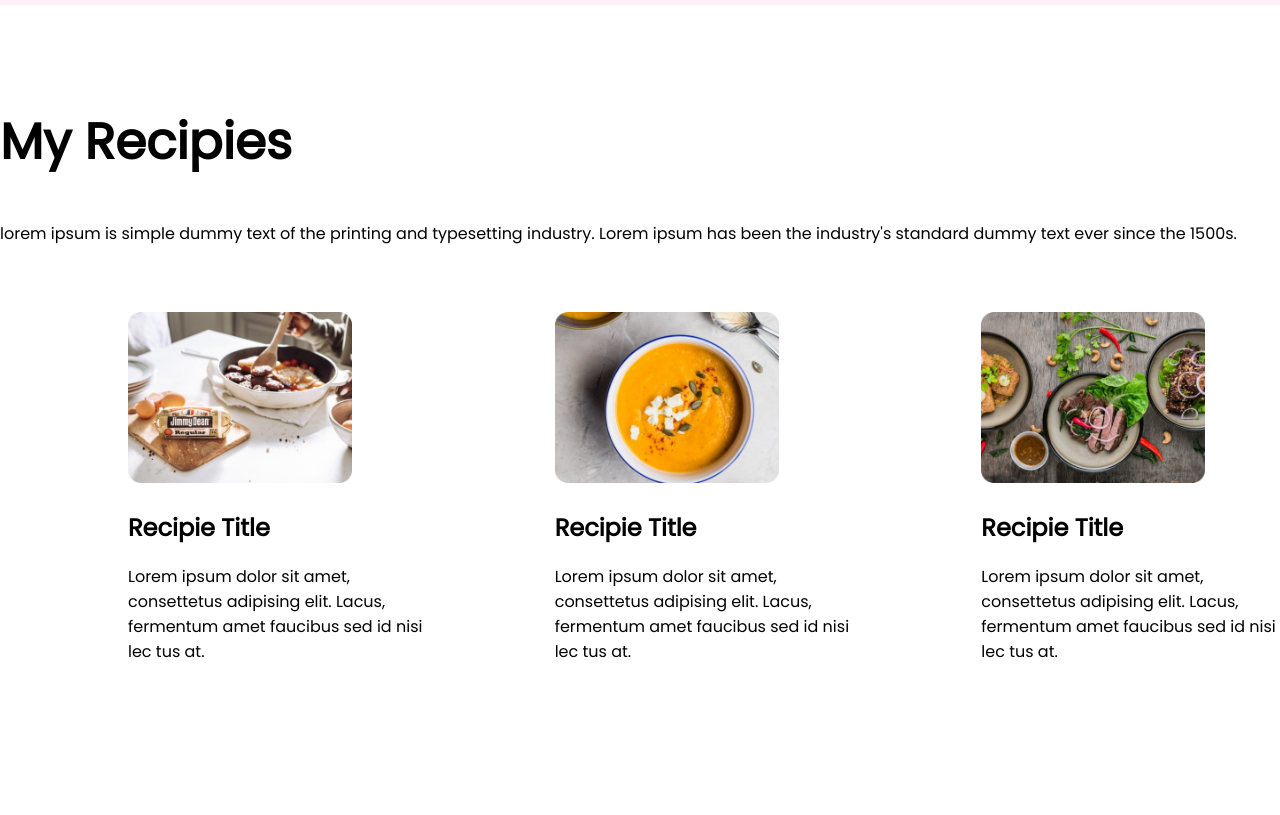
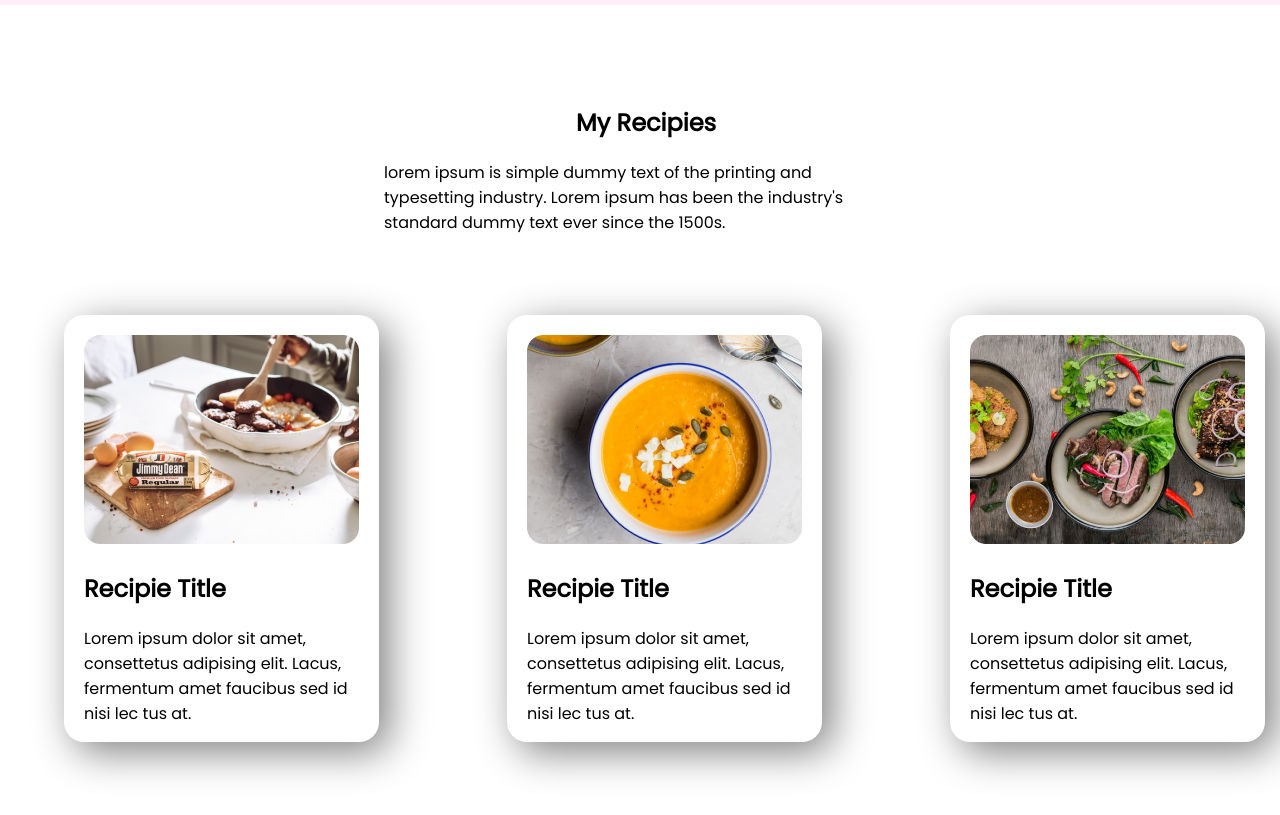
Before and after one commit to Faysal-haque/healthy-food, a plain HTML site: page index.html in a window 1280 px wide. Shown: the part 1260-2075 px from the top of the page. Before the commit the page ends 2040 px from the top, so only its background shows below. Drawn offline with Linux system fonts and the light colour scheme.

Commit message:
some added

```diff
--- a/index.html
+++ b/index.html
@@ -19,8 +19,8 @@
             <p>We need to eat nutritious food to keep our health healthy in daily life.if you want to keep your health
                 healthy
                 but you don't know anything about it, you can join us by clicking on this link below.. </p>
-            <a class="link-button"
-                href="https://www.betterhealth.vic.gov.au/health/healthyliving/healthy-eating-tips">cheak here</a>
+            <a class="link-button" href="www.betterhealth.vic.gov.au/health/healthyliving/healthy-eating-tips">cheak
+                here</a>
         </div>
         <div class="half-width">
             <img src="images/Group 8425.png" alt="">
@@ -41,28 +41,32 @@
         </div>
     </section>
     <section>
-        <h1>My Recipies</h1>
-        <p>lorem ipsum is simple dummy text of the printing and typesetting industry. Lorem ipsum has been the
+        <h2 id="code-left">My Recipies</h1>
+            <p id="p-left">lorem ipsum is simple dummy text of the printing and typesetting industry. Lorem ipsum has
+                been the
                 industry's standard dummy text ever since the 1500s.</p>
             <div class="flexivle-container">
-            <div class="half-width">
+                <div class="painful-item">
                     <img src="images/Project Cover.jpg" alt="">
                     <h2>Recipie Title </h2>
-                <p>Lorem ipsum dolor sit amet, consettetus adipising elit. Lacus, fermentum amet faucibus sed id nisi
+                    <p>Lorem ipsum dolor sit amet, consettetus adipising elit. Lacus, fermentum amet faucibus sed id
+                        nisi
                         lec
                         tus at.</p>
                 </div>
-            <div class="half-width">
+                <div class="painful-item">
                     <img src="images/Project Cover.png" alt="">
                     <h2>Recipie Title </h2>
-                <p>Lorem ipsum dolor sit amet, consettetus adipising elit. Lacus, fermentum amet faucibus sed id nisi
+                    <p>Lorem ipsum dolor sit amet, consettetus adipising elit. Lacus, fermentum amet faucibus sed id
+                        nisi
                         lec
                         tus at.</p>
                 </div>
-            <div class="half-width">
+                <div class="painful-item">
                     <img src="images/Project Cover1.jpg" alt="">
                     <h2>Recipie Title </h2>
-                <p>Lorem ipsum dolor sit amet, consettetus adipising elit. Lacus, fermentum amet faucibus sed id nisi
+                    <p>Lorem ipsum dolor sit amet, consettetus adipising elit. Lacus, fermentum amet faucibus sed id
+                        nisi
                         lec
                         tus at.</p>
                     <div>
--- a/style.css
+++ b/style.css
@@ -11,7 +11,7 @@ body{
 
 }
 .flexivle-container img{
-    width: 20%;
+    width: 275px;
 }
 .half-width{
     width: 50%;
@@ -39,3 +39,19 @@ h1{
 .mid-banner{
     background-image: url(images/Frame\ 59.jpg);
 }
+.painful-item{
+    width: 30%;
+    margin: 5%;
+    padding-top: 20px;
+    padding-left: 20px;
+    padding-right: 20px;
+    border-radius: 20px;
+    box-shadow: 10px 10px 40px gray;
+}
+#code-left{
+    padding-left: 45%;
+}
+#p-left{
+    padding-left: 30%;
+    padding-right: 30%;
+}
```
Lines whose indentation alone changed are shown as unchanged.
